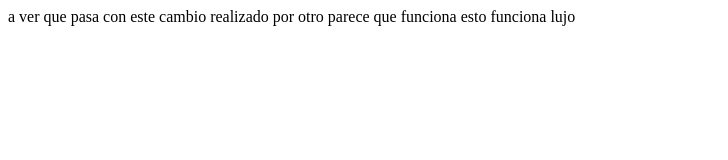
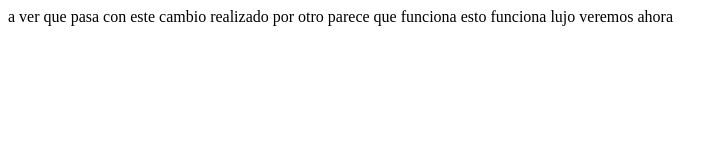
Before and after one commit to jsayanes/probandoOtro, a plain HTML site: page index.html in a window 1280 px wide. Shown: the whole page, without its empty margins (0-728 px from the left). Drawn offline with Linux system fonts and the light colour scheme.

Commit message:
sin el mensaje no funciona

```diff
--- a/index.html
+++ b/index.html
@@ -7,6 +7,6 @@
     <title>Document</title>
 </head>
 <body>
-    a ver que pasa con este cambio realizado por otro parece que funciona esto funciona lujo
+    a ver que pasa con este cambio realizado por otro parece que funciona esto funciona lujo veremos ahora
 </body>
 </html>
```
